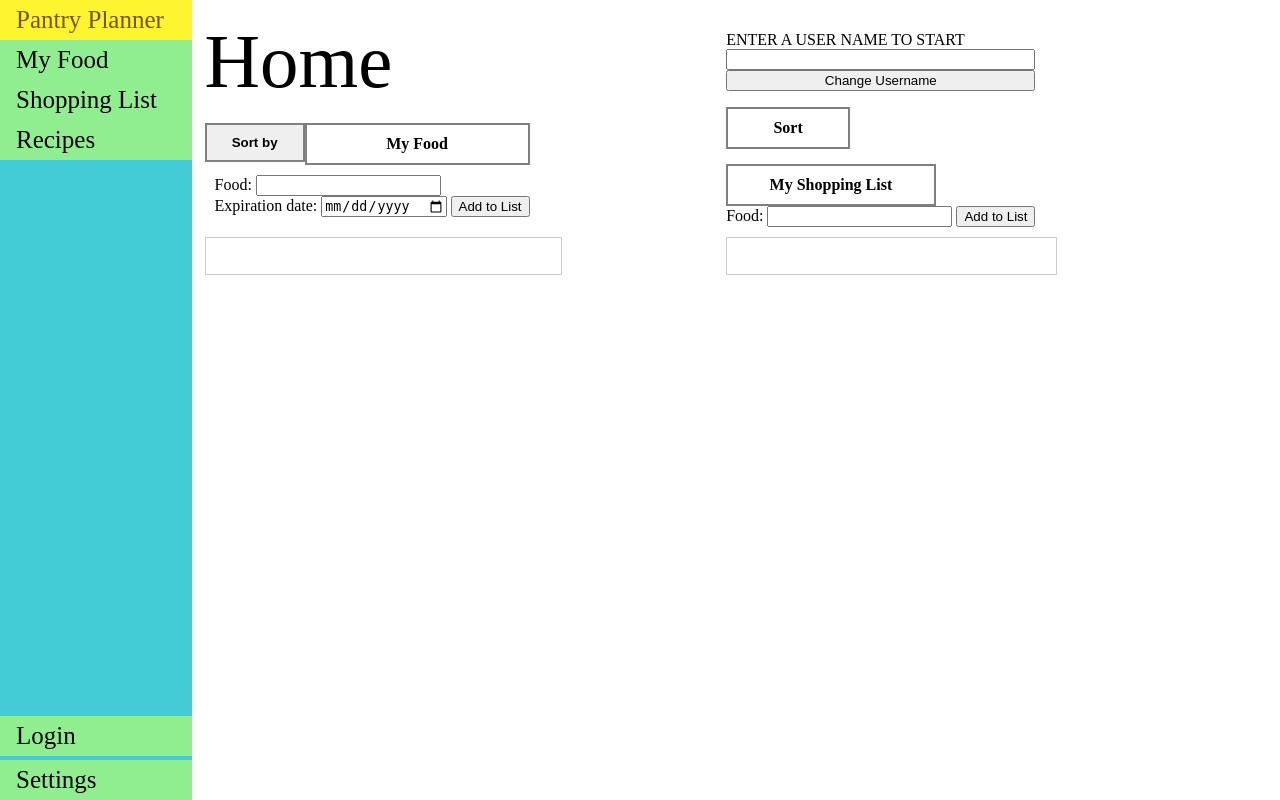
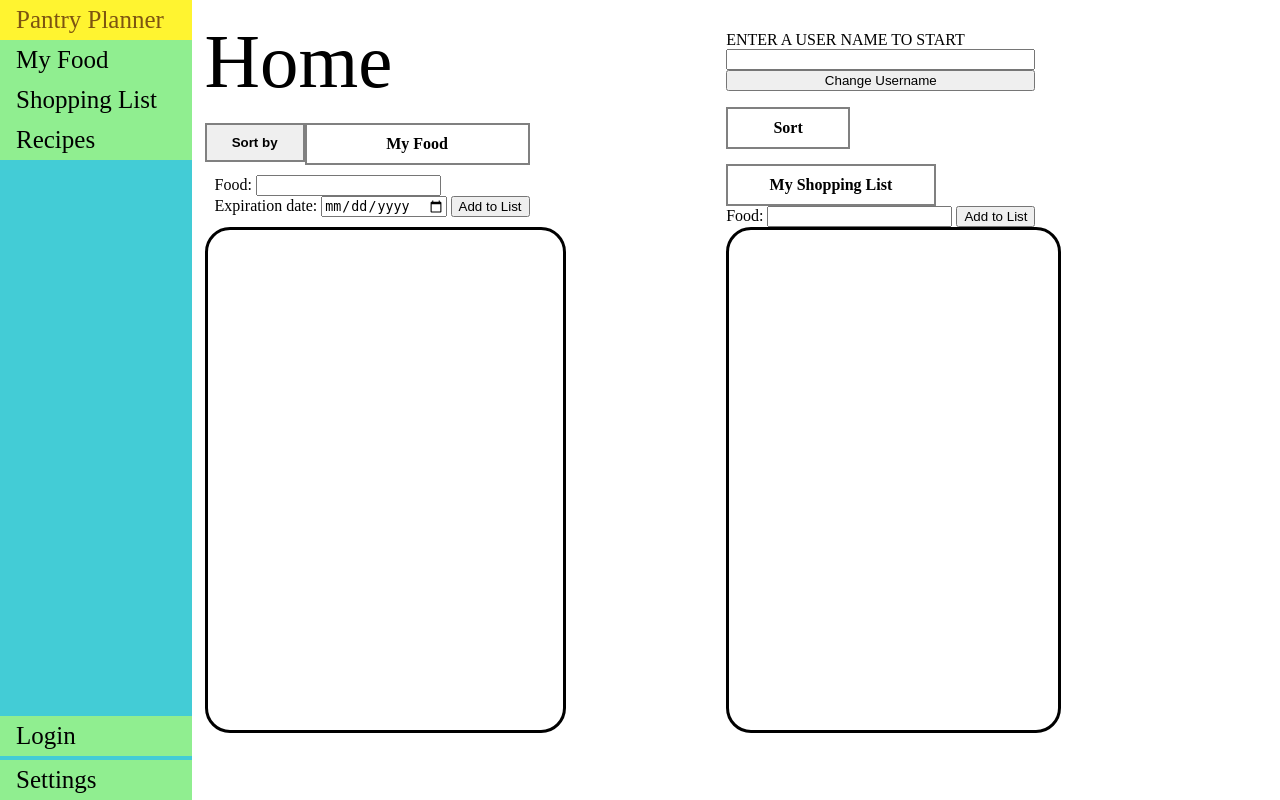
Before and after one commit to ch1h0kd/pantry_planner, a Flask app: page / in a window 1280 px wide. Run offline with Flask 2, Linux system fonts and the light colour scheme; parts of the project's set-up code (start-up, migrations or seed data) failed here and were passed over; some libraries are stand-ins or nearby versions.

Commit message:
rounded corners

```diff
--- a/static/css/styles.css
+++ b/static/css/styles.css
@@ -74,6 +74,16 @@
   display: flex;
   flex-direction: column;
   float: left;
+  }
+
+  .scrollB{
+    overflow-y: scroll;
+    border-width: 1px;
+    border: solid #000;
+    height: 60vb;
+    padding: 10px;
+    width: 100%;
+    border-radius: 25px;
   }
 
   .main homeText{
@@ -305,6 +315,7 @@
   background-color: rgb(131, 186, 236); /* background highlight color*/
 }
 
+
 /* On smaller screens, where height is less than 450px, change the style of the sidebar (less padding and a smaller font size) */
 @media screen and (max-height: 450px) {
   .sidenav {padding-top: 0px;}
--- a/templates/homepage.html
+++ b/templates/homepage.html
@@ -60,9 +60,9 @@
       </div>
     </form>
 
-    <scrollBox>
+    <div class = "scrollB">
       <ul id="expList"></ul>
-    </scrollBox>
+    </div>
 
     </div>
     <div class ="homeCol">
@@ -79,9 +79,9 @@
         <input type="text" id="shop-input" name="item-input">
         <button type="button" onclick="addItemShop()">Add to List</button>
       </div>
-      <scrollBox>
+      <div class = "scrollB">
         <ul id="shopList"></ul>
-      </scrollBox>
+      </div>
       </div>
   </div>
   <!-- import all the firebase stuff, put in body before using any firebase stuff-->
```
